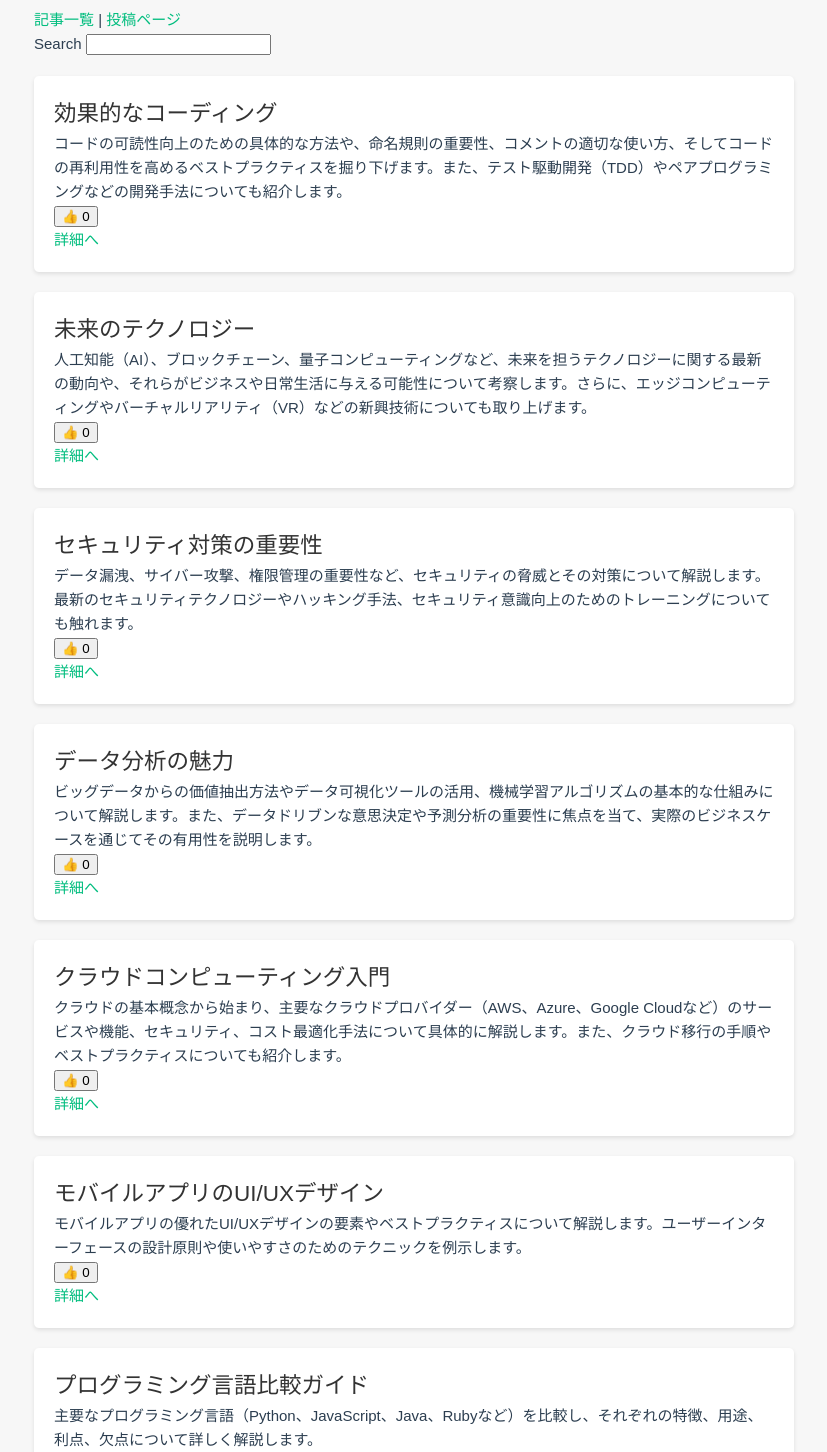
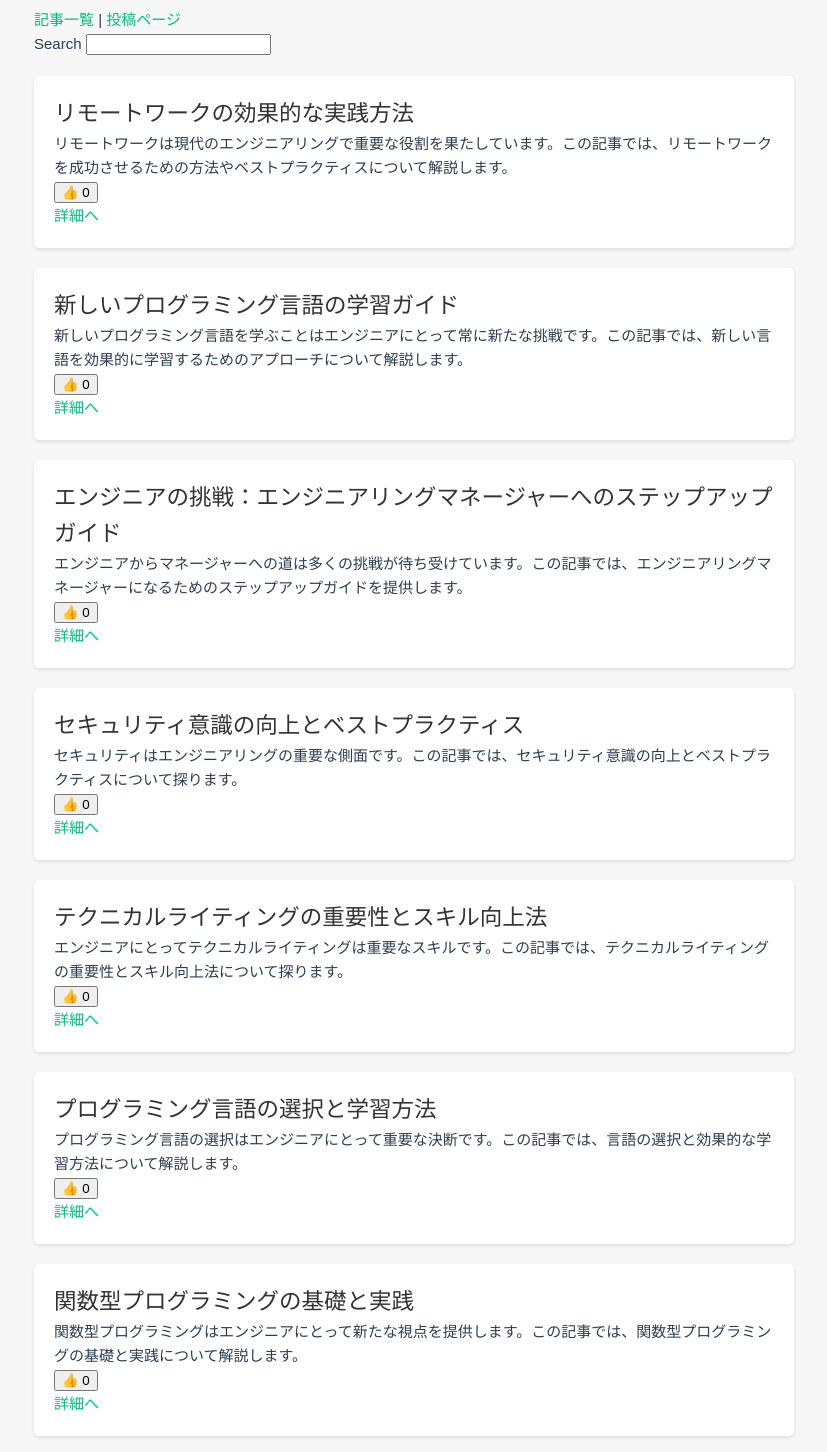
Before and after one commit to keisuke-suzuki-21/BlogApp, a Vue app: page / in a window 1280 px wide. Shown: the part 120-1572 px from the top of the page, without its empty margins (218-1045 px from the left). Built offline with nearby package versions, Linux system fonts and the light colour scheme.

Commit message:
シードデータの変更

```diff
--- a/src/App.vue
+++ b/src/App.vue
@@ -7,63 +7,101 @@ import PostView from './views/PostView.vue';
 
 // ブログ記事のシードデータ
 const articles = ref([
-  {id: 0,
-  title: "効果的なコーディング",
-  content: "コードの可読性向上のための具体的な方法や、命名規則の重要性、コメントの適切な使い方、そしてコードの再利用性を高めるベストプラクティスを掘り下げます。また、テスト駆動開発（TDD）やペアプログラミングなどの開発手法についても紹介します。",
+  {
+    id: 0,
+    title: "リモートワークの効果的な実践方法",
+    overview: "リモートワークは現代のエンジニアリングで重要な役割を果たしています。この記事では、リモートワークを成功させるための方法やベストプラクティスについて解説します。",
+    content: `
+    リモートワークは現代の職場でますます一般的になっています。エンジニアとしてのリモートワークには、効果的なコミュニケーション、タスク管理、そしてモチベーションの維持など、多くの側面があります。
+
+    効果的なリモートワークを実践するためには、リモートワークに適したツールやテクニックを使いこなす必要があります。例えば、リモートコミュニケーションの手段としてビデオ会議ツールやチャットツールを活用する方法、タスクやプロジェクト管理におけるリモートワーク向けのベストプラクティス、リモートワークでの効果的な時間管理とワークライフバランスの取り方など、幅広いトピックを取り上げます。
+
+    リモートワークはフレキシブルで効率的な働き方ですが、成功するためには新たなスキルや戦略が求められます。この記事では、それらの要素を包括的にカバーし、リモートワークを成功させるための手助けとなるでしょう。
+    `,
     nice: 0,
     flg: false
   },
-  {id: 1,
-  title: "未来のテクノロジー",
-  content: "人工知能（AI）、ブロックチェーン、量子コンピューティングなど、未来を担うテクノロジーに関する最新の動向や、それらがビジネスや日常生活に与える可能性について考察します。さらに、エッジコンピューティングやバーチャルリアリティ（VR）などの新興技術についても取り上げます。",
+  {
+    id: 1,
+    title: "新しいプログラミング言語の学習ガイド",
+    overview: "新しいプログラミング言語を学ぶことはエンジニアにとって常に新たな挑戦です。この記事では、新しい言語を効果的に学習するためのアプローチについて解説します。",
+    content: `
+    エンジニアが新しいプログラミング言語を学ぶことは、時に困難な挑戦ですが、その価値は計り知れません。新しい言語を学ぶ際には、基本的な構文から始めて、実際のプロジェクトや演習問題を通じて実践することが重要です。
+
+    この記事では、新しいプログラミング言語を効果的に学習するための手法とリソースについて詳しく説明します。言語の公式ドキュメントやオンラインコース、コミュニティの利用法、そして実際のプロジェクトへの適用方法など、学習を加速させるためのヒントが満載です。
+
+    新しい言語を学ぶことは、エンジニアリングスキルの向上に繋がります。このガイドを参考にして、新たな言語をマスターし、自身の技術スタックを拡充させましょう。
+    `,
     nice: 0,
     flg: false
   },
-  {id: 2,
-  title: "セキュリティ対策の重要性",
-  content: "データ漏洩、サイバー攻撃、権限管理の重要性など、セキュリティの脅威とその対策について解説します。最新のセキュリティテクノロジーやハッキング手法、セキュリティ意識向上のためのトレーニングについても触れます。",
+  {
+    id: 2,
+    title: "エンジニアの挑戦：エンジニアリングマネージャーへのステップアップガイド",
+    overview: "エンジニアからマネージャーへの道は多くの挑戦が待ち受けています。この記事では、エンジニアリングマネージャーになるためのステップアップガイドを提供します。",
+    content: `
+    エンジニアリングマネージャーになるためには、技術的なスキルだけでなくリーダーシップやコミュニケーション能力も必要です。この記事では、エンジニアリングマネージャーになるためのステップ、期待される役割、育成すべきスキルについて深く掘り下げます。
+
+    エンジニアリングマネージャーとしての役割は、技術的な問題解決だけでなく、チームの成長や目標達成のためのリーダーシップも求められます。リーダーシップの鍛錬や、効果的なコミュニケーション戦略の構築、チームのモチベーション管理など、重要なスキルに焦点を当てた内容となっています。
+
+    エンジニアリングマネージャーへのステップアップを目指す方にとって、有益なガイドとなることでしょう。
+    `,
     nice: 0,
     flg: false
   },
-  {id: 3,
-  title: "データ分析の魅力",
-  content: "ビッグデータからの価値抽出方法やデータ可視化ツールの活用、機械学習アルゴリズムの基本的な仕組みについて解説します。また、データドリブンな意思決定や予測分析の重要性に焦点を当て、実際のビジネスケースを通じてその有用性を説明します。",
+  {
+    id: 3,
+    title: "セキュリティ意識の向上とベストプラクティス",
+    overview: "セキュリティはエンジニアリングの重要な側面です。この記事では、セキュリティ意識の向上とベストプラクティスについて探ります。",
+    content: `
+    セキュリティはエンジニアリングの不可欠な側面ですが、それを実践するためには意識を高めることが重要です。セキュリティ意識を高めるためには、潜在的な脅威やセキュリティベストプラクティスを理解し、それに基づいた対策を講じることが必要です。
+
+    この記事では、セキュリティ意識の向上とベストプラクティスに焦点を当て、セキュリティの基本原則から始めて、セキュリティ脅威の種類やその対策、セキュリティ設計の考え方、そしてセキュリティ意識を育むためのトレーニングや教育プログラムについて解説します。
+
+    セキュリティ意識を高めることは、エンジニアとしての責任でもあります。この記事を通じて、セキュリティに関する理解を深め、安全なソフトウェア開発やシステム運用に役立ててください。
+    `,
     nice: 0,
     flg: false
   },
-  {id: 4,
-  title: "クラウドコンピューティング入門",
-  content: "クラウドの基本概念から始まり、主要なクラウドプロバイダー（AWS、Azure、Google Cloudなど）のサービスや機能、セキュリティ、コスト最適化手法について具体的に解説します。また、クラウド移行の手順やベストプラクティスについても紹介します。",
+  {
+    id: 4,
+    title: "テクニカルライティングの重要性とスキル向上法",
+    overview: "エンジニアにとってテクニカルライティングは重要なスキルです。この記事では、テクニカルライティングの重要性とスキル向上法について探ります。",
+    content: `
+    エンジニアにとってテクニカルライティングは、複雑な技術を他の人に伝えるための重要なスキルです。技術的なコンセプトや製品のドキュメント化、クライアントやチームメンバーへの的確な説明など、テクニカルライティングは多岐にわたります。
+
+    この記事では、テクニカルライティングの重要性とスキル向上法に焦点を当て、効果的な技術文書の作成手法、読みやすいテクニカルな文章の書き方、図表やグラフを活用した説明の方法などを解説します。また、実際のプロジェクトでのテクニカルライティングの実践方法やフィードバックの取り入れ方についても触れます。
+
+    テクニカルライティングのスキルを向上させることは、エンジニアとしてのコミュニケーション能力を高める上で重要です。この記事を通じて、テクニカルライティングのスキルを発展させ、自身の技術的なコミュニケーション能力を向上させましょう。
+    `,
     nice: 0,
     flg: false
     },
-  {id: 5,
-  title: "モバイルアプリのUI/UXデザイン",
-  content: "モバイルアプリの優れたUI/UXデザインの要素やベストプラクティスについて解説します。ユーザーインターフェースの設計原則や使いやすさのためのテクニックを例示します。",
+  {
+    id: 5,
+    title: "プログラミング言語の選択と学習方法",
+    overview: "プログラミング言語の選択はエンジニアにとって重要な決断です。この記事では、言語の選択と効果的な学習方法について解説します。",
+    content: `
+    プログラミング言語の選択は、エンジニアリングの世界で重要な決断です。新しい言語を学ぶ際には、その言語の用途、コミュニティのサポート、将来性などを考慮する必要があります。この記事では、プログラミング言語を選ぶ際の考慮事項や、各言語の特性、人気のある言語の概要を紹介します。
+
+    また、効果的な学習方法も重要です。新しい言語を学ぶためのオンラインリソース、プロジェクトや課題を通じた実践的な学習、そしてコーディングスキルを向上させるためのヒントなど、言語を効率的に習得するためのアプローチについても解説します。
+
+    新しいプログラミング言語を学ぶことはエキサイティングな挑戦です。この記事を通じて、言語の選択や学習方法に関するヒントを得て、新たな言語を習得してみましょう。
+    `,
     nice: 0,
     flg: false
   },
-  {id: 6,
-  title: "プログラミング言語比較ガイド",
-  content: "主要なプログラミング言語（Python、JavaScript、Java、Rubyなど）を比較し、それぞれの特徴、用途、利点、欠点について詳しく解説します。",
-  nice: 0,
-  flg: false
-  },
-  {id: 7,
-  title: "データベース最適化の戦略",
-  content: "データベースのパフォーマンスを向上させるための最適化戦略やインデックスの最適な利用方法、クエリのチューニング手法について掘り下げます。",
-  nice: 0,
-  flg: false
-  },
-  {id: 8,
-  title: "AIのビジネス応用事例",
-  content: "人工知能（AI）をビジネスに活用する実際の事例や成功パターンを紹介します。機械学習や自然言語処理などの技術を活かしたビジネスへの応用に焦点を当てます。",
-  nice: 0,
-  flg: false
-  },
-  {id: 9,
-  title: "エンジニアリングリーダーシップの秘訣",
-  content: "エンジニアリーダーに求められるリーダーシップスキルやチームマネジメントのベストプラクティス、技術的なリーダーシップの重要性について論じます。",
+  {
+    id: 6,
+    title: "関数型プログラミングの基礎と実践",
+    overview: "関数型プログラミングはエンジニアにとって新たな視点を提供します。この記事では、関数型プログラミングの基礎と実践について解説します。",
+    content: `
+    関数型プログラミングは、新たなアプローチやパラダイムを提供し、エンジニアリングの世界に新たな視点をもたらします。この記事では、関数型プログラミングの基本概念、イミュータブルなデータ、高階関数、再帰などの概要を解説します。
+
+    また、関数型プログラミングを実践する上でのベストプラクティスや利点についても触れます。関数型プログラミングの特性を活かしたコーディング方法や、副作用を排除する手法、そして実際のプロジェクトへの関数型プログラミングの適用方法など、実践的な側面に焦点を当てた内容となっています。
+
+    関数型プログラミングを学ぶことで、新たなプログラミングパラダイムを探求し、コーディングスキルを高めてみましょう。
+    `,
     nice: 0,
     flg: false
 }
--- a/src/article.vue
+++ b/src/article.vue
@@ -28,7 +28,7 @@ const filerDate = computed(() => {
 
     <div class="article" v-for="(article, index) in filerDate" :key="article.id">
         <h2>{{ article.title }}</h2>
-        <p>{{ article.content }}</p>
+        <p>{{ article.overview }}</p>
         <button @click="article.nice++">👍 {{ article.nice }}</button><br>
         <RouterLink :to="`/articles/${index}`">詳細へ</RouterLink>
     </div>
--- a/src/views/ArticleView.vue
+++ b/src/views/ArticleView.vue
@@ -29,6 +29,7 @@ function articleDelete(index){
         <div v-if="filterArticle.flg===false">
             <h2>id : {{ filterArticle.id }}</h2>
             <h2>{{ filterArticle.title }}</h2>
+            <p>{{ filterArticle.overview }}</p>
             <p>{{ filterArticle.content }}</p>
             <button class="edit" @click="filterArticle.flg = !filterArticle.flg">編集</button>
             <!-- <button><RouterLink @click.native="articleDelete(route.params.id)" to="/">削除</RouterLink></button> -->
```
Lines whose indentation alone changed are shown as unchanged.
